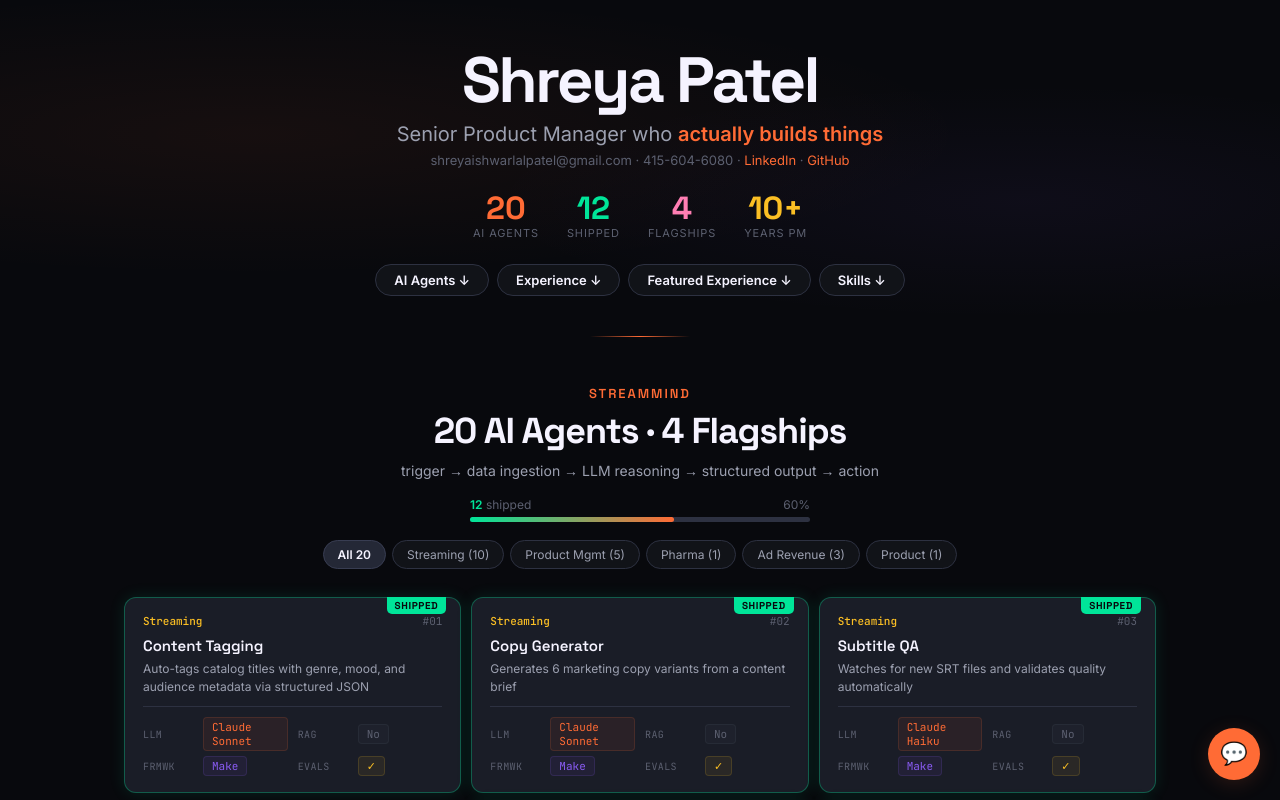
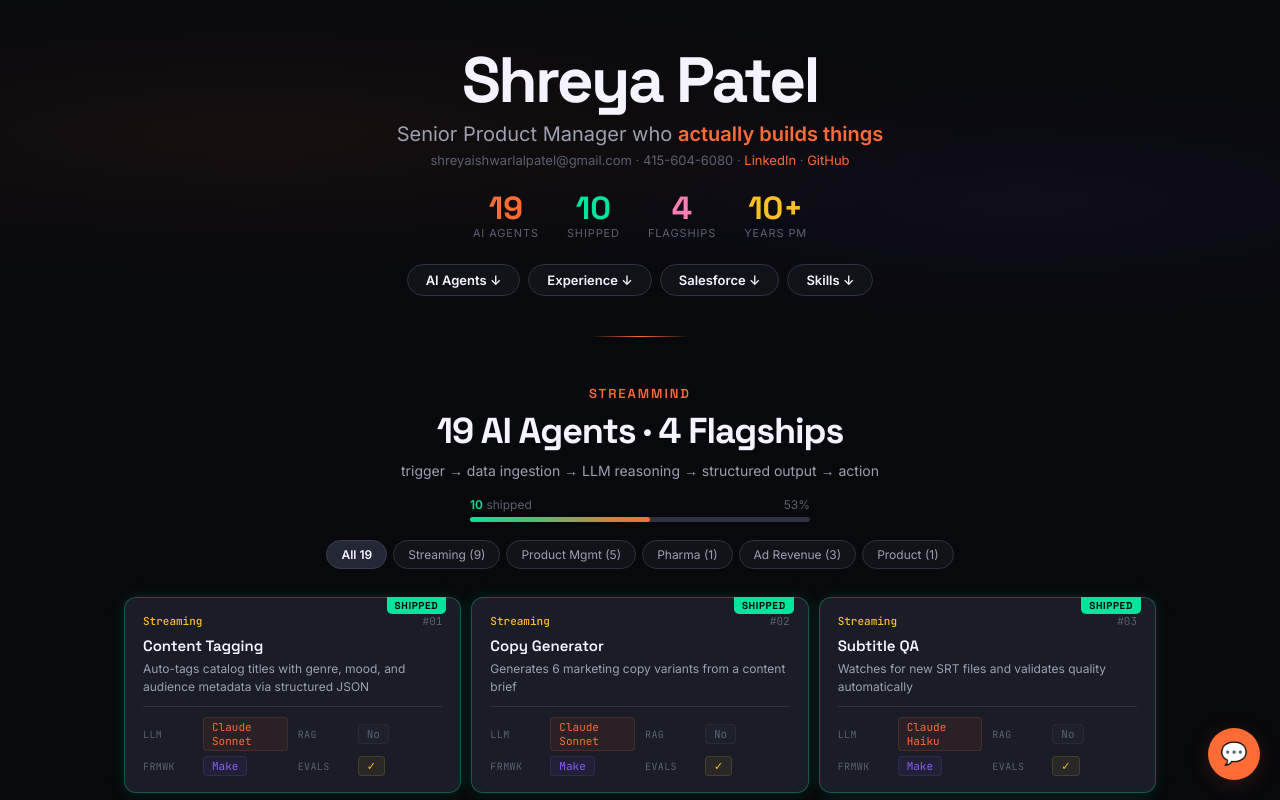
Before and after one commit to shreya-patel-PM/portfolio, a React (Vite) app: page / in a window 1280 px wide. Shown: the top 800 px of the page. Built offline with nearby package versions, Linux system fonts and the light colour scheme.

Commit message:
Update App.jsx

```diff
--- a/src/App.jsx
+++ b/src/App.jsx
@@ -14,16 +14,16 @@ const DOMAIN_LABELS = { streaming: "Streaming", pm: "Product Mgmt", pharma: "Pha
 const SHREYA_CONTEXT = `You are Shreya Patel's portfolio AI assistant. Answer questions conversationally and confidently — as her professional representative. Keep answers concise (2-4 sentences) unless detail is requested.
 
 CRITICAL RULES:
-- 11 agents are SHIPPED and live. The other 9 are PLANNED but NOT yet built.
+- 10 agents are SHIPPED and live. The other 9 are PLANNED but NOT yet built.
 - NEVER describe a planned agent as if it is complete or shipped.
-- If asked "what has she shipped," ONLY mention the 11 shipped agents below.
+- If asked "what has she shipped," ONLY mention the 9 shipped agents below.
 
-CURRENT ROLE: Senior Product Manager at Eli Lilly (Cancer Clinical Platform). Building StreamMind — a 22-week project to ship 20 AI agents (reduced from 24 for depth over breadth). Currently Week 10 of 22.
+CURRENT ROLE: Senior Product Manager at Eli Lilly (Cancer Clinical Platform). Building StreamMind — a 22-week project to ship 19 AI agents (reduced from 24 for depth over breadth). Currently Week 7 of 22.
 
-STREAMMIND: 20 agents total — 10 streaming, 3 ad-revenue, 5 PM, 1 pharma, 1 product (AutoApply). 4 are FLAGSHIP-grade with full evals, architecture docs, guardrails, and cost analysis. Stack: Claude API, Make, Airtable, Notion, Supabase, CrewAI, Streamlit, Vercel, GitHub Actions, Next.js.
+STREAMMIND: 19 agents total — 9 streaming, 3 ad-revenue, 5 PM, 1 pharma, 1 product (GhostCheck). 4 are FLAGSHIP-grade with full evals, architecture docs, guardrails, and cost analysis. Stack: Claude API, Make, Airtable, Notion, Supabase, CrewAI, Streamlit, Vercel, GitHub Actions, Next.js.
 
 4 FLAGSHIPS (deep architecture + evals + guardrails):
-1. AutoApply — Ghost job detection SaaS. Next.js + Supabase + Claude classification. Full F1 eval, adversarial benchmark, GUARDRAILS.md.
+1. GhostCheck — Ghost job detection SaaS. Next.js + Supabase + Claude classification. Full F1 eval, adversarial benchmark, GUARDRAILS.md. SHIPPED.
 2. Clinical Trial Analyzer (Pharma) — RAG over trial PDFs. Guardrails for regulated domain.
 3. Ad Incrementality Brief (Streaming #19) — Deterministic lift math + LLM narration. "When NOT to use an agent" example.
 4. PM Copilot (PM #5) — CrewAI multi-agent (Researcher/Writer/Reviewer) + Supabase memory + Slack Bolt.
@@ -38,8 +38,9 @@ STREAMMIND: 20 agents total — 10 streaming, 3 ad-revenue, 5 PM, 1 pharma, 1 pr
 7. A/B Test Analyzer (Streaming #8) — Experiment analysis memos from Sheets data. LLM: Claude Sonnet, Framework: Make. Shipped Week 8.
 8. Licensing Monitor (Streaming #9) — Contract renewal briefs on Monday schedule. LLM: Claude Sonnet, Framework: Make. Shipped Week 10.
 9. PRD Studio (PM #3) — Multi-mode PRD generator: brief → outline → full doc. LLM: Claude Sonnet, Framework: Make. Shipped Week 12.
+10. GhostCheck (Product) — Ghost job detection SaaS. LLM: Claude Sonnet, Framework: Next.js+Supabase. F1 eval + adversarial benchmark. FLAGSHIP. Shipped Week 13.
 
-12 PLANNED (NOT yet built): target all 20 by September 2026.
+9 PLANNED (NOT yet built): target all 19 by September 2026.
 
 WORK: Eli Lilly Sr PM Jan 2026–Present, T-Mobile Sr PO (27% adoption↑), J&J PO, CVS Aetna PM (100% migration), Salesforce PO (60K users, 40% adoption↑), MUFG PO, Stylekart Analyst.
 
@@ -56,32 +57,30 @@ CONTACT: shreyaishwarlalpatel@gmail.com, 415-604-6080, linkedin.com/in/shreeapat
 If unsure, say so and suggest emailing her directly.`;
 
 const AGENTS = [
-  // ── Streaming (11) ──
+  // ── Streaming (9) ──
   {id:1,name:"Content Tagging",domain:"streaming",desc:"Auto-tags catalog titles with genre, mood, and audience metadata via structured JSON",stack:"Airtable catalog → Make → Claude tags as JSON → Airtable writeback",shipped:true,llm:"Claude Sonnet",rag:false,evals:"Tag accuracy vs human baseline",framework:"Make"},
   {id:2,name:"Copy Generator",domain:"streaming",desc:"Generates 6 marketing copy variants from a content brief",stack:"Notion brief → Make → Claude 6 variants JSON → Notion + Slack #copy-review",shipped:true,llm:"Claude Sonnet",rag:false,evals:"Variant quality + tone consistency",framework:"Make"},
   {id:3,name:"Subtitle QA",domain:"streaming",desc:"Watches for new SRT files and validates quality automatically",stack:"Google Drive SRT watcher → Make → Claude QA → Airtable error log + Slack",shipped:true,llm:"Claude Haiku",rag:false,evals:"Error detection accuracy",framework:"Make"},
-  {id:4,name:"Churn Risk Scorer",domain:"streaming",desc:"Scores subscribers on churn risk from engagement signals, triggers retention emails",stack:"Subscriber sheet → Make → Claude risk scoring → Mailchimp retention email",shipped:false,llm:"Claude Sonnet",rag:false,evals:"Precision/recall on churn labels",framework:"Make"},
-  {id:5,name:"Win-Back Campaign",domain:"streaming",desc:"Generates personalized re-engagement sequences for churned users",stack:"Airtable cancellation log → Make → Claude → Mailchimp journey",shipped:true,llm:"Claude Sonnet",rag:false,evals:"Open rate + reactivation tracking",framework:"Make"},
-  {id:6,name:"Content Gap Analyzer",domain:"streaming",desc:"Identifies missing content categories by analyzing search queries",stack:"Query data → Make → Claude gap report → Notion",shipped:true,llm:"Claude Sonnet",rag:true,evals:"Gap relevance scoring",framework:"Make"},
+  {id:5,name:"Win-Back Campaign",domain:"streaming",desc:"Generates personalized re-engagement sequences for churned users",stack:"Airtable cancellation log → Make → Claude → Mailchimp journey",shipped:false,llm:"Claude Sonnet",rag:false,evals:"Open rate + reactivation tracking",framework:"Make"},
+  {id:6,name:"Content Gap Analyzer",domain:"streaming",desc:"Identifies missing content categories by analyzing search queries",stack:"Query data → Make → Claude gap report → Notion",shipped:false,llm:"Claude Sonnet",rag:true,evals:"Gap relevance scoring",framework:"Make"},
   {id:7,name:"A/B Test Analyzer",domain:"streaming",desc:"Reads experiment results from Sheets and generates analysis memos",stack:"Sheets trigger → Make → Claude analysis JSON → Notion memo + Slack",shipped:true,llm:"Claude Sonnet",rag:false,evals:"Statistical conclusion accuracy",framework:"Make"},
   {id:8,name:"Licensing Monitor",domain:"streaming",desc:"Monitors content contracts and generates renewal briefs",stack:"Airtable contracts → Make Monday scheduler → Claude renewal brief → Gmail + Slack",shipped:true,llm:"Claude Sonnet",rag:false,evals:"Date accuracy + brief completeness",framework:"Make"},
   {id:9,name:"Monday Weekly Digest",domain:"streaming",desc:"Automated weekly content digest delivered every Monday via email",stack:"Make Monday 7am → Google Sheets data → Claude 300-word digest → Gmail",shipped:true,llm:"Claude Sonnet",rag:false,evals:"Content accuracy + formatting",framework:"Make"},
   {id:10,name:"Rec Eval Agent",domain:"streaming",desc:"Evaluates recommendation engine outputs against viewing history",stack:"Rec API output → Make → Claude relevance scoring → Airtable report",shipped:false,llm:"Claude Sonnet",rag:true,evals:"NDCG + relevance scoring",framework:"Make"},
-
   // ── Ad Revenue (3) ──
-  {id:11,name:"Ad Incrementality Brief",domain:"ads",desc:"Generates incrementality lift reports — deterministic stats calc with LLM narration",stack:"Experiment data → Python lift math → Claude narrative → Notion report",shipped:false,llm:"Claude Sonnet",rag:false,evals:"Lift accuracy + narrative quality",framework:"Make + Python",flagship:true},
-  {id:12,name:"Contextual Ad Slate Matcher",domain:"ads",desc:"Matches ad inventory to content context for optimal slate placement",stack:"Content metadata + ad catalog → Make → Claude matching → Airtable slate",shipped:false,llm:"Claude Sonnet",rag:true,evals:"Relevance scoring + fill rate",framework:"Make"},
-  {id:13,name:"Ad Creative Variant Generator",domain:"ads",desc:"Generates ad copy variants tailored to content and audience segments",stack:"Campaign brief → Make → Claude variants → Slack #ad-review",shipped:false,llm:"Claude Sonnet",rag:false,evals:"Brand safety + variant diversity",framework:"Make"},
+  {id:12,name:"Ad Incrementality Brief",domain:"ads",desc:"Generates incrementality lift reports — deterministic stats calc with LLM narration",stack:"Experiment data → Python lift math → Claude narrative → Notion report",shipped:false,llm:"Claude Sonnet",rag:false,evals:"Lift accuracy + narrative quality",framework:"Make + Python",flagship:true},
+  {id:13,name:"Contextual Ad Slate Matcher",domain:"ads",desc:"Matches ad inventory to content context for optimal slate placement",stack:"Content metadata + ad catalog → Make → Claude matching → Airtable slate",shipped:false,llm:"Claude Sonnet",rag:true,evals:"Relevance scoring + fill rate",framework:"Make"},
+  {id:14,name:"Ad Creative Variant Generator",domain:"ads",desc:"Generates ad copy variants tailored to content and audience segments",stack:"Campaign brief → Make → Claude variants → Slack #ad-review",shipped:false,llm:"Claude Sonnet",rag:false,evals:"Brand safety + variant diversity",framework:"Make"},
   // ── PM (5) ──
-  {id:14,name:"Grooming Bot",domain:"pm",desc:"Automates JIRA story grooming with acceptance criteria, edge cases & sizing",stack:"JIRA webhook → Make → Claude structured generation → JIRA update",shipped:true,llm:"Claude Sonnet",rag:false,evals:"Output quality + edge case coverage",framework:"Make"},
-  {id:15,name:"Research Synthesizer",domain:"pm",desc:"Structures research transcripts into product insights and recommendations",stack:"Google Drive transcripts → Make → Claude synthesis → Streamlit dashboard",shipped:true,llm:"Claude Sonnet",rag:false,evals:"Insight relevance + completeness",framework:"Make + Streamlit"},
-  {id:16,name:"PRD Studio",domain:"pm",desc:"Multi-mode PRD generator: brief → outline → full doc with edge cases and metrics",stack:"Notion brief → Make → Claude multi-pass → Notion PRD + Slack",shipped:true,llm:"Claude Sonnet",rag:false,evals:"Completeness + section quality scoring",framework:"Make"},
-  {id:17,name:"Competitive Intel Hub",domain:"pm",desc:"Weekly competitive landscape digest with strategic implications",stack:"GitHub Actions Monday cron → Claude web_search → Resend digest",shipped:true,llm:"Claude Sonnet",rag:true,evals:"Source coverage + insight quality",framework:"GitHub Actions"},
-  {id:18,name:"PM Copilot",domain:"pm",desc:"Multi-agent orchestration for end-to-end PM decision support",stack:"CrewAI (Researcher/Writer/Reviewer) + Notion + Slack Bolt + Supabase memory",shipped:false,llm:"Claude Sonnet",rag:true,evals:"Decision quality + agent coordination",framework:"CrewAI + Supabase",flagship:true},
+  {id:15,name:"Grooming Bot",domain:"pm",desc:"Automates JIRA story grooming with acceptance criteria, edge cases & sizing",stack:"JIRA webhook → Make → Claude structured generation → JIRA update",shipped:true,llm:"Claude Sonnet",rag:false,evals:"Output quality + edge case coverage",framework:"Make"},
+  {id:16,name:"Research Synthesizer",domain:"pm",desc:"Structures research transcripts into product insights and recommendations",stack:"Google Drive transcripts → Make → Claude synthesis → Streamlit dashboard",shipped:true,llm:"Claude Sonnet",rag:false,evals:"Insight relevance + completeness",framework:"Make + Streamlit"},
+  {id:17,name:"PRD Studio",domain:"pm",desc:"Multi-mode PRD generator: brief → outline → full doc with edge cases and metrics",stack:"Notion brief → Make → Claude multi-pass → Notion PRD + Slack",shipped:true,llm:"Claude Sonnet",rag:false,evals:"Completeness + section quality scoring",framework:"Make"},
+  {id:18,name:"Competitive Intel Hub",domain:"pm",desc:"Weekly competitive landscape digest with strategic implications",stack:"GitHub Actions Monday cron → Claude web_search → Resend digest",shipped:false,llm:"Claude Sonnet",rag:true,evals:"Source coverage + insight quality",framework:"GitHub Actions"},
+  {id:19,name:"PM Copilot",domain:"pm",desc:"Multi-agent orchestration for end-to-end PM decision support",stack:"CrewAI (Researcher/Writer/Reviewer) + Notion + Slack Bolt + Supabase memory",shipped:false,llm:"Claude Sonnet",rag:true,evals:"Decision quality + agent coordination",framework:"CrewAI + Supabase",flagship:true},
   // ── Pharma (1) ──
-  {id:19,name:"Clinical Trial Analyzer",domain:"pharma",desc:"Surfaces eligibility criteria & endpoint data from trial protocol PDFs",stack:"Google Drive PDFs → Make → Claude doc API with citations → Notion + Airtable log",shipped:false,llm:"Claude Sonnet",rag:true,evals:"Extraction accuracy + completeness",framework:"Claude Doc API",flagship:true},
+  {id:20,name:"Clinical Trial Analyzer",domain:"pharma",desc:"Surfaces eligibility criteria & endpoint data from trial protocol PDFs",stack:"Google Drive PDFs → Make → Claude doc API with citations → Notion + Airtable log",shipped:false,llm:"Claude Sonnet",rag:true,evals:"Extraction accuracy + completeness",framework:"Claude Doc API",flagship:true},
   // ── Product (1) ──
-  {id:20,name:"AutoApply",domain:"product",desc:"Ghost job detection SaaS — classifies listings as real vs ghost with F1-scored evals",stack:"Next.js + Supabase + Claude classification → adversarial benchmark (75 examples)",shipped:false,llm:"Claude Sonnet",rag:false,evals:"F1 score at threshold 0.60 + adversarial benchmark",framework:"Next.js + Supabase",flagship:true},
+  {id:21,name:"GhostCheck",domain:"product",desc:"Ghost job detection SaaS — classifies listings as real vs ghost with F1-scored evals",stack:"Next.js + Supabase + Claude classification → adversarial benchmark (75 examples)",shipped:true,llm:"Claude Sonnet",rag:false,evals:"F1 score at threshold 0.60 + adversarial benchmark",framework:"Next.js + Supabase",flagship:true},
 ];
 
 const EXPERIENCE = [
@@ -102,7 +101,7 @@ const jumpTo = (id) => document.getElementById(id)?.scrollIntoView({ behavior:"s
 function Hero() {
   const shipped = AGENTS.filter(a => a.shipped).length;
   const stats = [
-    { n:"20", label:"AI Agents", color:T.accent },
+    { n:"19", label:"AI Agents", color:T.accent },
     { n:`${shipped}`, label:"Shipped", color:T.mint },
     { n:"4", label:"Flagships", color:T.coral },
     { n:"10+", label:"Years PM", color:T.amber },
@@ -110,7 +109,7 @@ function Hero() {
   const jumps = [
     { label:"AI Agents", target:"agents" },
     { label:"Experience", target:"career" },
-    { label:"Featured Experience", target:"salesforce" },
+    { label:"Salesforce", target:"salesforce" },
     { label:"Skills", target:"skills" },
   ];
   return (
@@ -168,7 +167,7 @@ function StreamMindSection() {
     <section style={{ padding:"48px 24px", maxWidth:1080, margin:"0 auto" }} id="agents">
       <div style={{ textAlign:"center", marginBottom:28 }}>
         <div style={{ fontFamily:"'Space Grotesk',sans-serif", fontSize:13, fontWeight:600, color:T.accent, textTransform:"uppercase", letterSpacing:"0.15em", marginBottom:6 }}>StreamMind</div>
-        <h2 style={{ fontFamily:"'Space Grotesk',sans-serif", fontSize:"clamp(24px,4vw,36px)", fontWeight:700, color:T.text, letterSpacing:"-0.03em", margin:"0 0 8px" }}>20 AI Agents · 4 Flagships</h2>
+        <h2 style={{ fontFamily:"'Space Grotesk',sans-serif", fontSize:"clamp(24px,4vw,36px)", fontWeight:700, color:T.text, letterSpacing:"-0.03em", margin:"0 0 8px" }}>19 AI Agents · 4 Flagships</h2>
         <p style={{ fontFamily:"'Inter',sans-serif", fontSize:14, color:T.textSec, maxWidth:500, margin:"0 auto 18px" }}>
           trigger → data ingestion → LLM reasoning → structured output → action
         </p>
```
